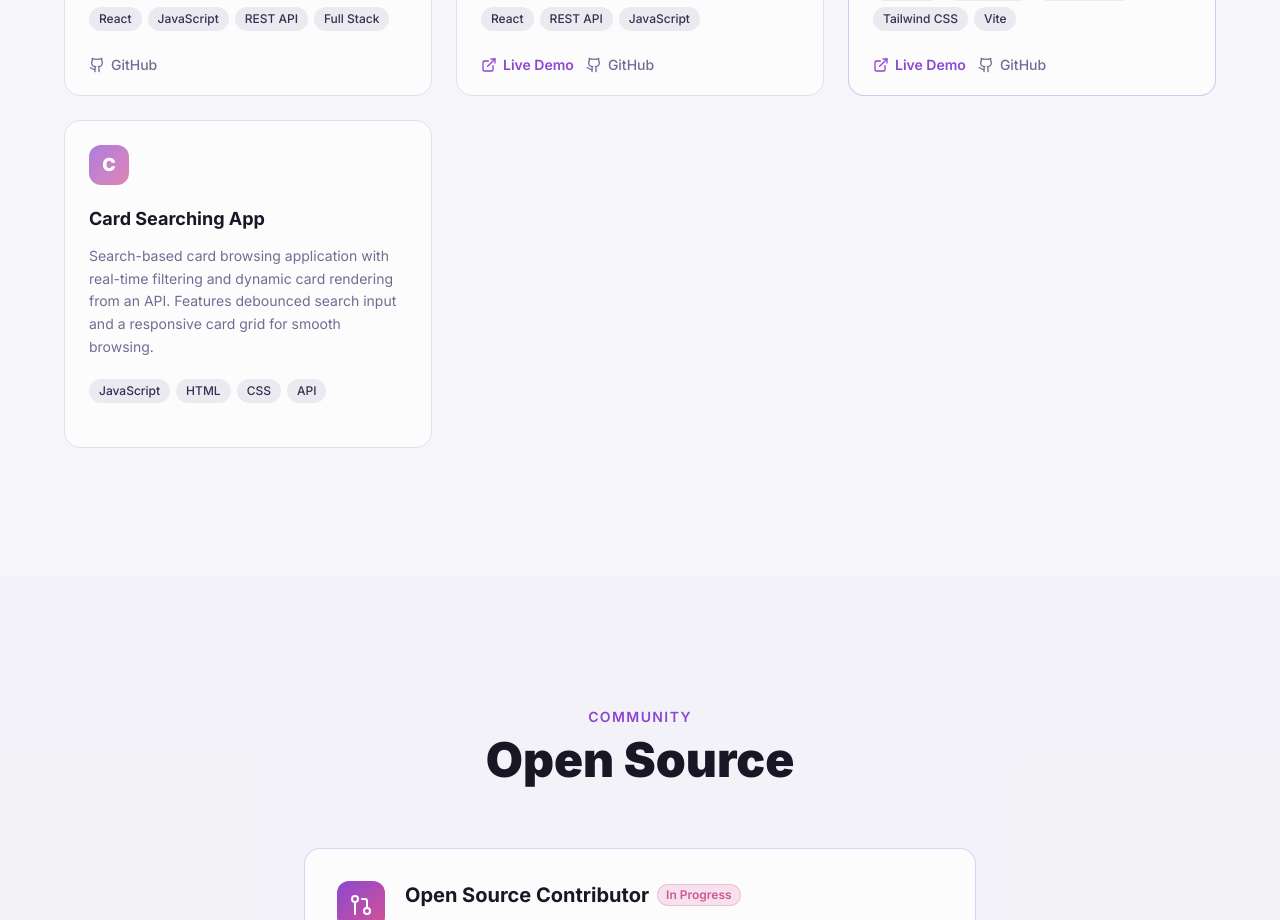
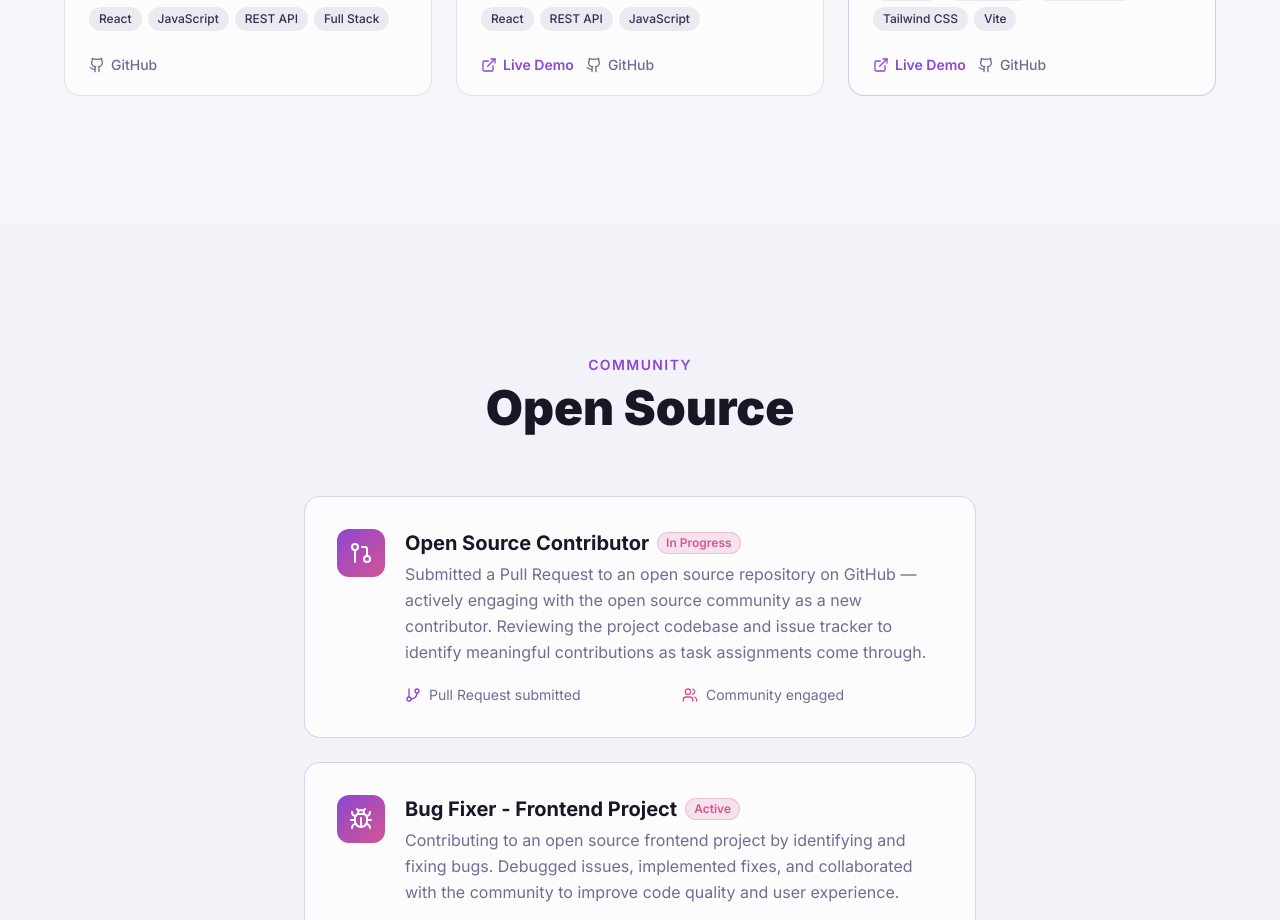
Before and after one commit to farheenayy33/Portfolio, a React (Vite) app: page / in a window 1280 px wide. Shown: the part 3560-4480 px from the top of the page. Built offline with nearby package versions, Linux system fonts and the light colour scheme.

Commit message:
removing cards searching app project

```diff
--- a/src/components/portfolio/Projects.tsx
+++ b/src/components/portfolio/Projects.tsx
@@ -69,15 +69,6 @@ const projects = [
     featured: true,
   },
 
-  {
-    title: "Card Searching App",
-    description:
-      "Search-based card browsing application with real-time filtering and dynamic card rendering from an API. Features debounced search input and a responsive card grid for smooth browsing.",
-    tags: ["JavaScript", "HTML", "CSS", "API"],
-    liveUrl: "#",
-    repoUrl: null,
-    featured: false,
-  },
 ];
 
 export function Projects() {
```
